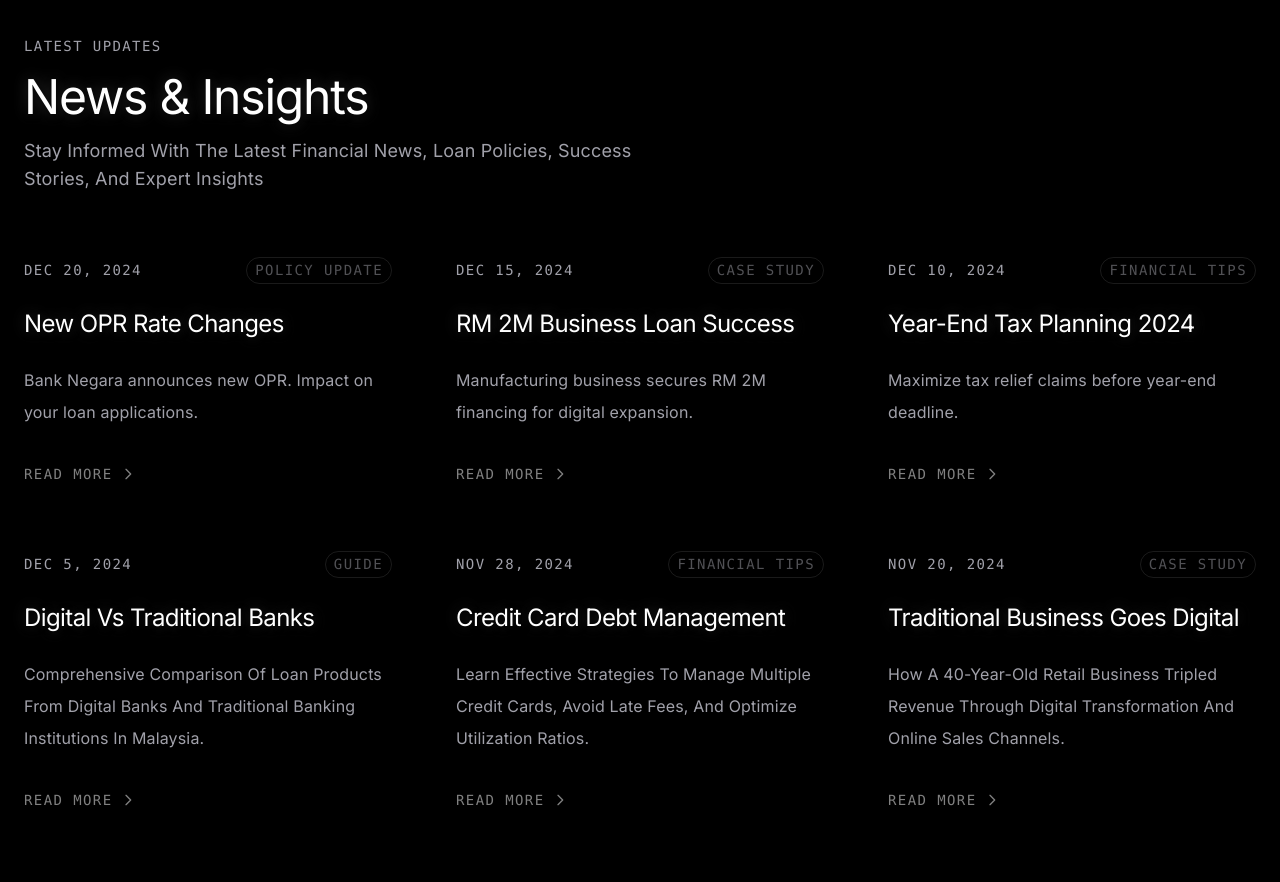
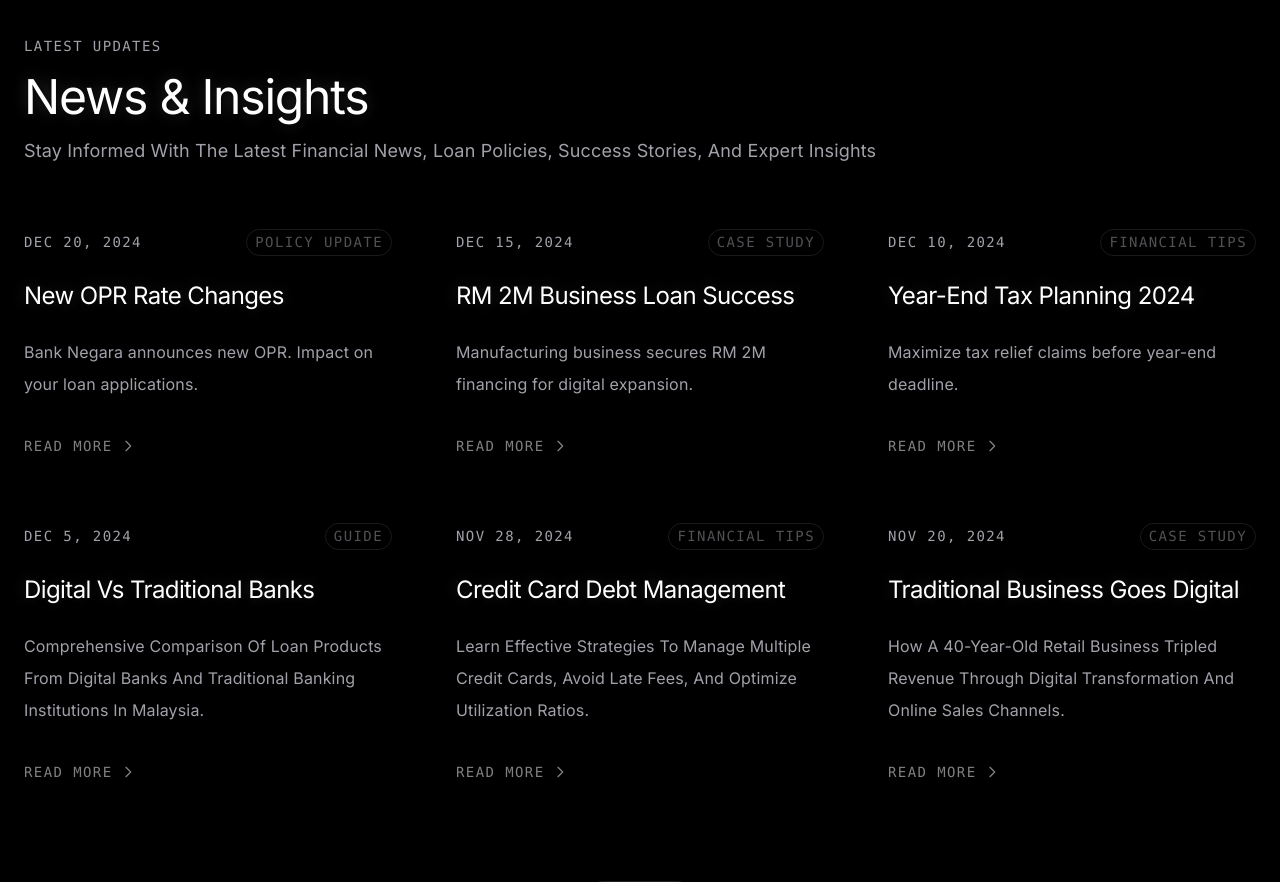
Before and after one commit to zee14913913/INFINITE-GZ-WEBSITE, a Next.js app: page / in a window 1280 px wide. Shown: the part 2880-3762 px from the top of the page. Built offline with nearby package versions, Linux system fonts and the light colour scheme.

Commit message:
feat: 将首页News Section的描述文字设置为同一行显示
- 修改NewsSection组件，使用whitespace-nowrap让描述文字在同一行显示
- 添加overflow-x-auto以支持横向滚动（如果需要）

```diff
--- a/components/NewsSection.tsx
+++ b/components/NewsSection.tsx
@@ -26,7 +26,7 @@ export default function NewsSection() {
           <h2 className="text-3xl tracking-tight md:text-4xl lg:text-5xl text-primary max-w-2xl">
             {t.home.news.title}
           </h2>
-          <p className="text-secondary text-base md:text-lg max-w-2xl">
+          <p className="text-secondary text-base md:text-lg whitespace-nowrap overflow-x-auto">
             {t.home.news.description}
           </p>
         </div>
```
